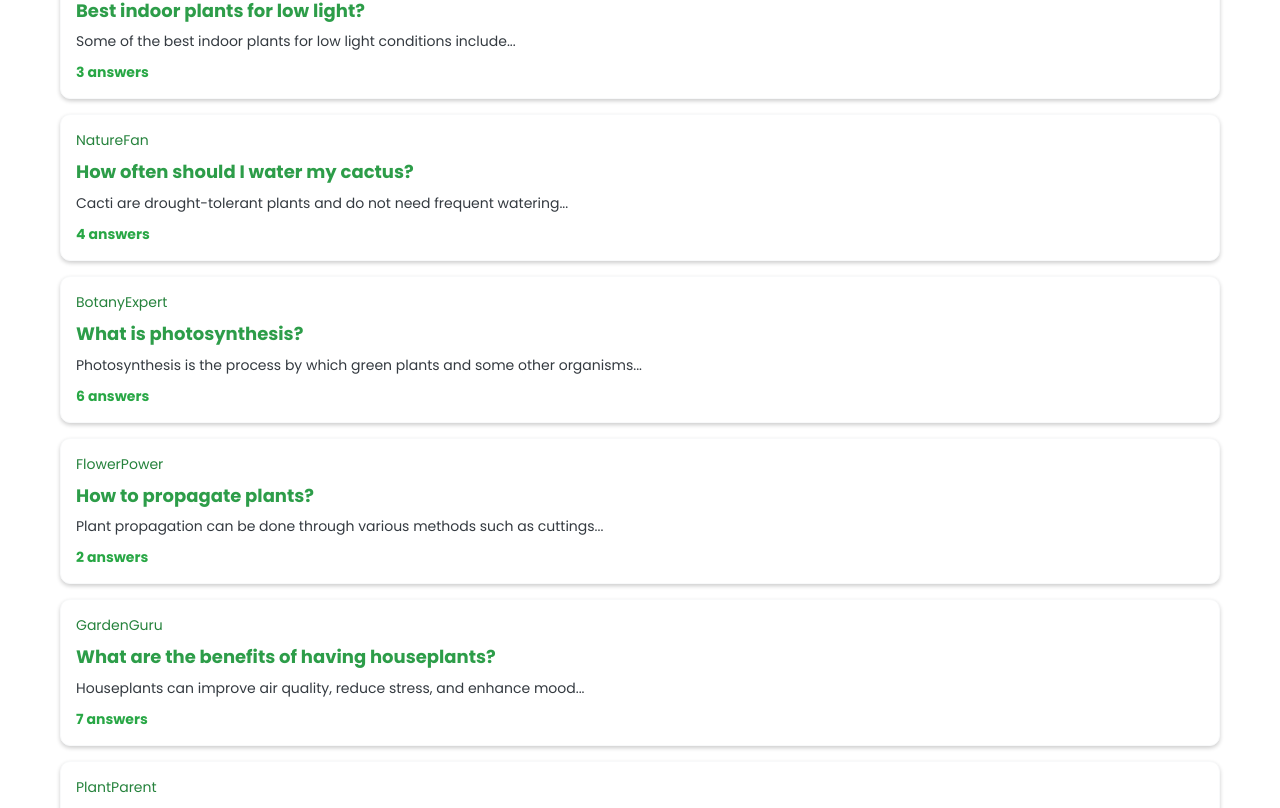
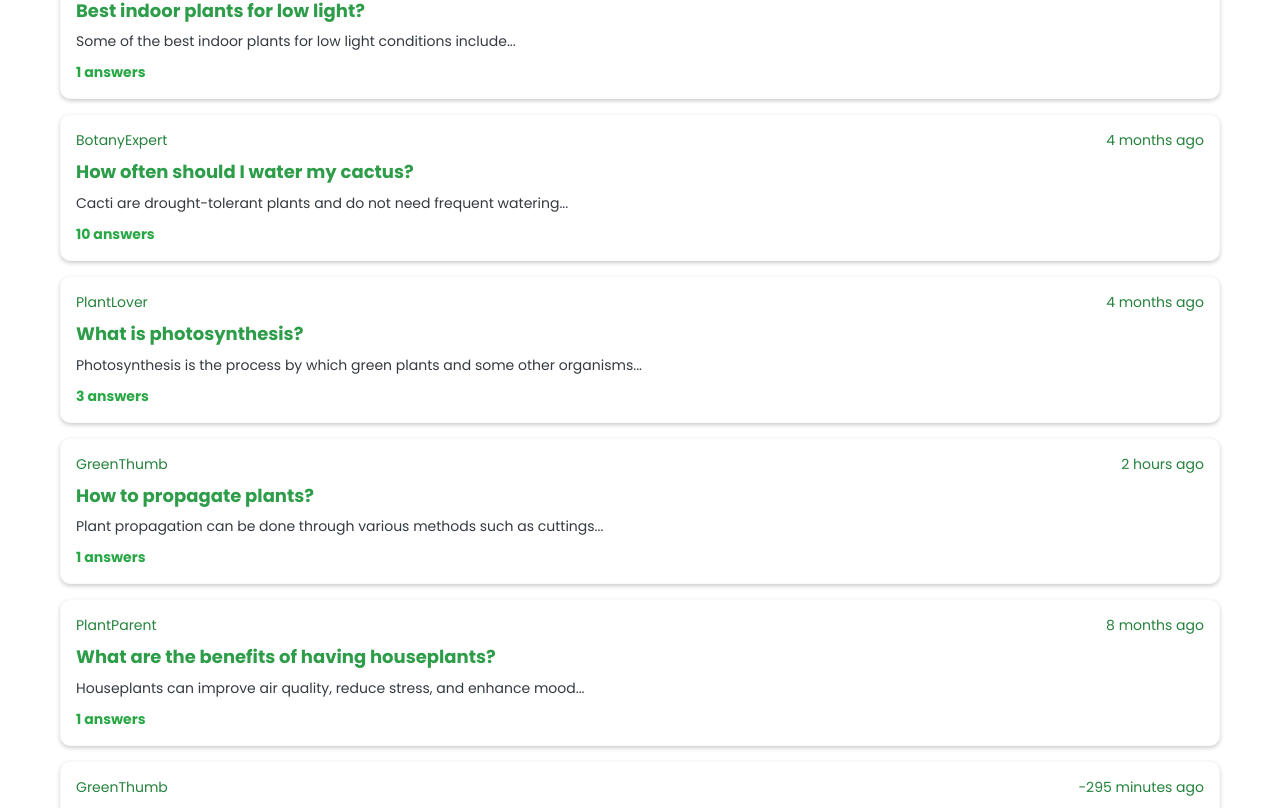
Before and after one commit to QuivyGM/24-OS_Project2, a React (Create React App) app in the folder Plantopia/: page /Community in a window 1280 px wide. Shown: the part 632-1440 px from the top of the page. Built offline with nearby package versions, Linux system fonts and the light colour scheme.

Commit message:
update post time

```diff
--- a/Plantopia/src/components/community/Community.js
+++ b/Plantopia/src/components/community/Community.js
@@ -88,6 +88,29 @@ const Community = () => {
     }
   };
 
+  // time calculate
+  const getTimeDifference = (uploadTime) => {
+    const uploadDate = new Date(uploadTime);
+    const currentDate = new Date();
+    const diffInSeconds = Math.floor((currentDate - uploadDate) / 1000);
+
+    if (diffInSeconds < 3600) { // Less than 1 hour
+      const minutes = Math.floor(diffInSeconds / 60);
+      return `${minutes} minutes ago`;
+    } else if (diffInSeconds < 86400) { // Less than 1 day
+      const hours = Math.floor(diffInSeconds / 3600);
+      return `${hours} hours ago`;
+    } else if (diffInSeconds < 2592000) { // Less than 1 month
+      const days = Math.floor(diffInSeconds / 86400);
+      return `${days} days ago`;
+    } else if (diffInSeconds < 31536000) { // Less than 1 year
+      const months = Math.floor(diffInSeconds / 2592000);
+      return `${months} months ago`;
+    } else { // More than 1 year
+      const years = Math.floor(diffInSeconds / 31536000);
+      return `${years} years ago`;
+    }
+  }
 
 
   return (
@@ -189,7 +212,7 @@ const Community = () => {
             <div className="card-body">
                 <div className="post-header">
                     <span className="post-author">{post.author}</span>
-                    <span className="post-time">{post.time}</span>
+                    <span className="post-time">{getTimeDifference(post.uploadTime)}</span>
                 </div>
                 <h3 className="post-title">{post.title}</h3>
                 <p className="post-content">{post.content}</p>
--- a/Plantopia/src/components/community/Post.js
+++ b/Plantopia/src/components/community/Post.js
@@ -1,4 +1,5 @@
 import React from 'react';
+import { posts as importedPosts } from './data/posts'; // Import posts from external file
 import { useParams, useNavigate } from 'react-router-dom';
 
 const Post = () => {
--- a/Plantopia/src/components/community/data/posts.js
+++ b/Plantopia/src/components/community/data/posts.js
@@ -1,236 +1,234 @@
-// src/data/posts.js
 export const posts = [
   {
     id: 1,
     author: 'Woowangi',
-    uploadTime: '2023-10-01T12:05:00',
+    uploadTime: '2024-01-18T12:00:00',
     title: 'A flower, also known as a bloom or blossom?',
-    content:
-    'Flowers consist of a combination of vegetative organs – sepals that enclose and protect the developing flower...',
-    answers: 2,
+    content: 'Flowers consist of a combination of vegetative organs – sepals that enclose and protect the developing flower...',
+    answers: 3,
   },
   {
     id: 2,
-    author: 'GreenThumb',
-    uploadTime: '2023-10-01T12:00:00',
+    author: 'Woowangi',
+    uploadTime: '2024-01-18T12:00:00',
     title: 'How to care for succulents?',
     content: 'Succulents are easy to care for, but they do have some specific needs...',
-    answers: 5,
+    answers: 10,
   },
   {
     id: 3,
     author: 'PlantLover',
-    uploadTime: '2023-10-01T11:55:00',
+    uploadTime: '2024-12-13T05:00:00',
     title: 'Best indoor plants for low light?',
     content: 'Some of the best indoor plants for low light conditions include...',
+    answers: 1,
+  },
+  {
+    id: 4,
+    author: 'BotanyExpert',
+    uploadTime: '2024-07-16T12:00:00',
+    title: 'How often should I water my cactus?',
+    content: 'Cacti are drought-tolerant plants and do not need frequent watering...',
+    answers: 10,
+  },
+  {
+    id: 5,
+    author: 'PlantLover',
+    uploadTime: '2024-07-16T12:00:00',
+    title: 'What is photosynthesis?',
+    content: 'Photosynthesis is the process by which green plants and some other organisms...',
     answers: 3,
   },
   {
-    id: 4,
-    author: 'NatureFan',
-    uploadTime: '2023-10-01T11:50:00',
-    title: 'How often should I water my cactus?',
-    content: 'Cacti are drought-tolerant plants and do not need frequent watering...',
-    answers: 4,
-  },
-  {
-    id: 5,
-    author: 'BotanyExpert',
-    uploadTime: '2023-10-01T11:45:00',
-    title: 'What is photosynthesis?',
-    content: 'Photosynthesis is the process by which green plants and some other organisms...',
-    answers: 6,
-  },
-  {
     id: 6,
-    author: 'FlowerPower',
-    uploadTime: '2023-10-01T11:40:00',
+    author: 'GreenThumb',
+    uploadTime: '2024-12-13T04:00:00',
     title: 'How to propagate plants?',
     content: 'Plant propagation can be done through various methods such as cuttings...',
-    answers: 2,
+    answers: 1,
   },
   {
     id: 7,
-    author: 'GardenGuru',
-    uploadTime: '2023-10-01T11:35:00',
+    author: 'PlantParent',
+    uploadTime: '2024-03-18T12:00:00',
     title: 'What are the benefits of having houseplants?',
     content: 'Houseplants can improve air quality, reduce stress, and enhance mood...',
-    answers: 7,
+    answers: 1,
   },
   {
     id: 8,
-    author: 'PlantParent',
-    uploadTime: '2023-10-01T11:30:00',
+    author: 'GreenThumb',
+    uploadTime: '2024-12-13T11:00:00',
     title: 'How to deal with plant pests?',
     content: 'Common plant pests include aphids, spider mites, and mealybugs...',
-    answers: 3,
+    answers: 5,
   },
   {
     id: 9,
     author: 'GreenThumb',
-    uploadTime: '2023-10-01T11:25:00',
+    uploadTime: '2024-09-14T12:00:00',
     title: 'What is the best soil for indoor plants?',
     content: 'The best soil for indoor plants is well-draining and rich in organic matter...',
-    answers: 5,
+    answers: 6,
   },
   {
     id: 10,
-    author: 'PlantLover',
-    uploadTime: '2023-10-01T11:20:00',
+    author: 'Woowangi',
+    uploadTime: '2024-05-17T12:00:00',
     title: 'How to prune houseplants?',
     content: 'Pruning houseplants helps to maintain their shape and promote healthy growth...',
     answers: 4,
   },
   {
     id: 11,
-    author: 'NatureFan',
-    uploadTime: '2023-10-01T11:15:00',
+    author: 'FlowerPower',
+    uploadTime: '2024-02-17T12:00:00',
     title: 'What are the different types of plant fertilizers?',
     content: 'Plant fertilizers can be organic or synthetic and come in various forms...',
-    answers: 6,
+    answers: 5,
   },
   {
     id: 12,
-    author: 'BotanyExpert',
-    uploadTime: '2023-10-01T11:10:00',
+    author: 'NatureFan',
+    uploadTime: '2024-09-14T12:00:00',
     title: 'How to grow herbs indoors?',
     content: 'Growing herbs indoors requires adequate light, proper watering, and good soil...',
+    answers: 4,
+  },
+  {
+    id: 13,
+    author: 'NatureFan',
+    uploadTime: '2024-12-12T21:00:00',
+    title: 'What are the best flowering plants for beginners?',
+    content: 'Some of the best flowering plants for beginners include...',
+    answers: 1,
+  },
+  {
+    id: 14,
+    author: 'Woowangi',
+    uploadTime: '2024-12-13T11:04:00',
+    title: 'How to create a vertical garden?',
+    content: 'Creating a vertical garden involves using wall-mounted planters or trellises...',
     answers: 2,
   },
   {
-    id: 13,
-    author: 'FlowerPower',
-    uploadTime: '2023-10-01T11:05:00',
-    title: 'What are the best flowering plants for beginners?',
-    content: 'Some of the best flowering plants for beginners include...',
-    answers: 3,
-  },
-  {
-    id: 14,
-    author: 'GardenGuru',
-    uploadTime: '2023-10-01T11:00:00',
-    title: 'How to create a vertical garden?',
-    content: 'Creating a vertical garden involves using wall-mounted planters or trellises...',
-    answers: 5,
-  },
-  {
     id: 15,
-    author: 'PlantParent',
-    uploadTime: '2023-10-01T10:55:00',
+    author: 'PlantLover',
+    uploadTime: '2024-12-12T23:00:00',
     title: 'What are the benefits of composting?',
     content: 'Composting helps to recycle organic waste and enrich the soil...',
-    answers: 4,
+    answers: 1,
   },
   {
     id: 16,
     author: 'GreenThumb',
-    uploadTime: '2023-10-01T10:50:00',
+    uploadTime: '2024-12-13T11:09:00',
     title: 'How to grow plants from seeds?',
     content: 'Growing plants from seeds requires proper planting depth, watering, and light...',
-    answers: 6,
+    answers: 1,
   },
   {
     id: 17,
-    author: 'PlantLover',
-    uploadTime: '2023-10-01T10:45:00',
+    author: 'FlowerPower',
+    uploadTime: '2024-12-12T20:00:00',
     title: 'What are the best plants for air purification?',
     content: 'Some of the best plants for air purification include...',
+    answers: 2,
+  },
+  {
+    id: 18,
+    author: 'GreenThumb',
+    uploadTime: '2024-12-12T19:00:00',
+    title: 'How to care for orchids?',
+    content: 'Orchids require specific care including proper light, watering, and humidity...',
+    answers: 4,
+  },
+  {
+    id: 19,
+    author: 'FlowerPower',
+    uploadTime: '2024-12-13T11:57:00',
+    title: 'What is plant dormancy?',
+    content: 'Plant dormancy is a period of inactivity that helps plants survive adverse conditions...',
+    answers: 5,
+  },
+  {
+    id: 20,
+    author: 'NatureFan',
+    uploadTime: '2024-12-13T11:42:00',
+    title: 'How to grow roses?',
+    content: 'Growing roses requires proper planting, watering, and pruning techniques...',
+    answers: 2,
+  },
+  {
+    id: 21,
+    author: 'PlantParent',
+    uploadTime: '2024-11-26T12:00:00',
+    title: 'What are the best plants for a balcony garden?',
+    content: 'Some of the best plants for a balcony garden include...',
+    answers: 10,
+  },
+  {
+    id: 22,
+    author: 'BotanyExpert',
+    uploadTime: '2024-12-12T22:00:00',
+    title: 'How to create a terrarium?',
+    content: 'Creating a terrarium involves using a glass container, soil, and small plants...',
+    answers: 9,
+  },
+  {
+    id: 23,
+    author: 'GardenGuru',
+    uploadTime: '2024-12-12T12:00:00',
+    title: 'What are the best plants for a beginner gardener?',
+    content: 'Some of the best plants for a beginner gardener include...',
+    answers: 2,
+  },
+  {
+    id: 24,
+    author: 'Woowangi',
+    uploadTime: '2024-11-27T12:00:00',
+    title: 'How to care for ferns?',
+    content: 'Ferns require specific care including proper light, watering, and humidity...',
     answers: 3,
   },
   {
-    id: 18,
-    author: 'NatureFan',
-    uploadTime: '2023-10-01T10:40:00',
-    title: 'How to care for orchids?',
-    content: 'Orchids require specific care including proper light, watering, and humidity...',
-    answers: 5,
-  },
-  {
-    id: 19,
-    author: 'BotanyExpert',
-    uploadTime: '2023-10-01T10:35:00',
-    title: 'What is plant dormancy?',
-    content: 'Plant dormancy is a period of inactivity that helps plants survive adverse conditions...',
+    id: 25,
+    author: 'GardenGuru',
+    uploadTime: '2024-12-13T11:57:00',
+    title: 'What are the best plants for a shady garden?',
+    content: 'Some of the best plants for a shady garden include...',
     answers: 4,
   },
   {
-    id: 20,
-    author: 'FlowerPower',
-    uploadTime: '2023-10-01T10:30:00',
-    title: 'How to grow roses?',
-    content: 'Growing roses requires proper planting, watering, and pruning techniques...',
-    answers: 6,
-  },
-  {
-    id: 21,
-    author: 'GardenGuru',
-    uploadTime: '2023-10-01T10:25:00',
-    title: 'What are the best plants for a balcony garden?',
-    content: 'Some of the best plants for a balcony garden include...',
-    answers: 2,
-  },
-  {
-    id: 22,
-    author: 'PlantParent',
-    uploadTime: '2023-10-01T10:20:00',
-    title: 'How to create a terrarium?',
-    content: 'Creating a terrarium involves using a glass container, soil, and small plants...',
+    id: 26,
+    author: 'Woowangi',
+    uploadTime: '2024-11-18T12:00:00',
+    title: 'How to grow vegetables in containers?',
+    content: 'Growing vegetables in containers requires proper soil, watering, and light...',
     answers: 3,
   },
   {
-    id: 23,
+    id: 27,
     author: 'GreenThumb',
-    uploadTime: '2023-10-01T10:15:00',
-    title: 'What are the best plants for a beginner gardener?',
-    content: 'Some of the best plants for a beginner gardener include...',
-    answers: 5,
-  },
-  {
-    id: 24,
-    author: 'PlantLover',
-    uploadTime: '2023-10-01T10:10:00',
-    title: 'How to care for ferns?',
-    content: 'Ferns require specific care including proper light, watering, and humidity...',
-    answers: 4,
-  },
-  {
-    id: 25,
-    author: 'NatureFan',
-    uploadTime: '2023-10-01T10:05:00',
-    title: 'What are the best plants for a shady garden?',
-    content: 'Some of the best plants for a shady garden include...',
-    answers: 6,
-  },
-  {
-    id: 26,
-    author: 'BotanyExpert',
-    uploadTime: '2023-10-01T10:00:00',
-    title: 'How to grow vegetables in containers?',
-    content: 'Growing vegetables in containers requires proper soil, watering, and light...',
-    answers: 2,
-  },
-  {
-    id: 27,
-    author: 'FlowerPower',
-    uploadTime: '2023-10-01T09:55:00',
+    uploadTime: '2024-12-13T11:28:00',
     title: 'What are the best plants for attracting pollinators?',
     content: 'Some of the best plants for attracting pollinators include...',
     answers: 3,
   },
   {
     id: 28,
-    author: 'GardenGuru',
-    uploadTime: '2023-10-01T09:50:00',
+    author: 'Woowangi',
+    uploadTime: '2024-11-21T12:00:00',
     title: 'How to care for bonsai trees?',
     content: 'Caring for bonsai trees requires proper pruning, watering, and light...',
-    answers: 5,
+    answers: 2,
   },
   {
     id: 29,
-    author: 'PlantParent',
-    uploadTime: '2023-10-01T09:45:00',
+    author: 'Woowangi',
+    uploadTime: '2024-09-14T12:00:00',
     title: 'What are the best plants for a small garden?',
     content: 'Some of the best plants for a small garden include...',
-    answers: 4,
-  }
-  ];
+    answers: 2,
+  },
+];
```
Also changed, not shown: Plantopia/src/components/community/data/Comments.js (added, +208 -0 lines).
